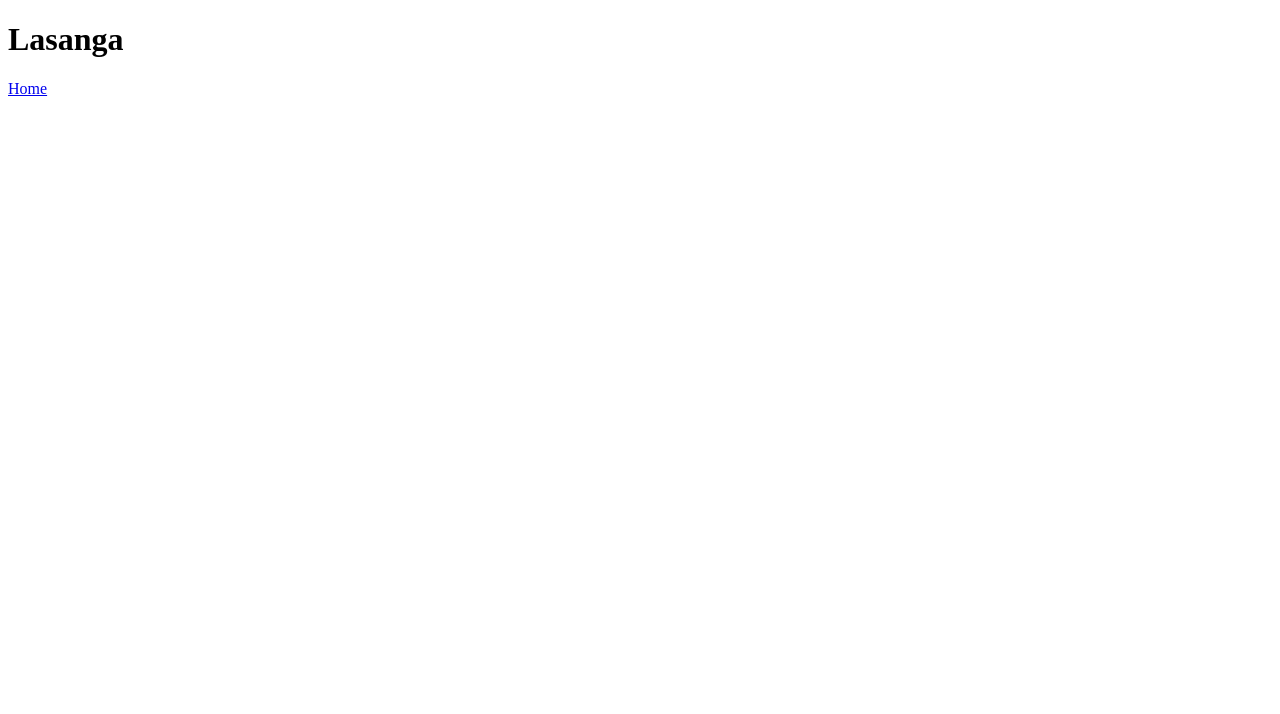
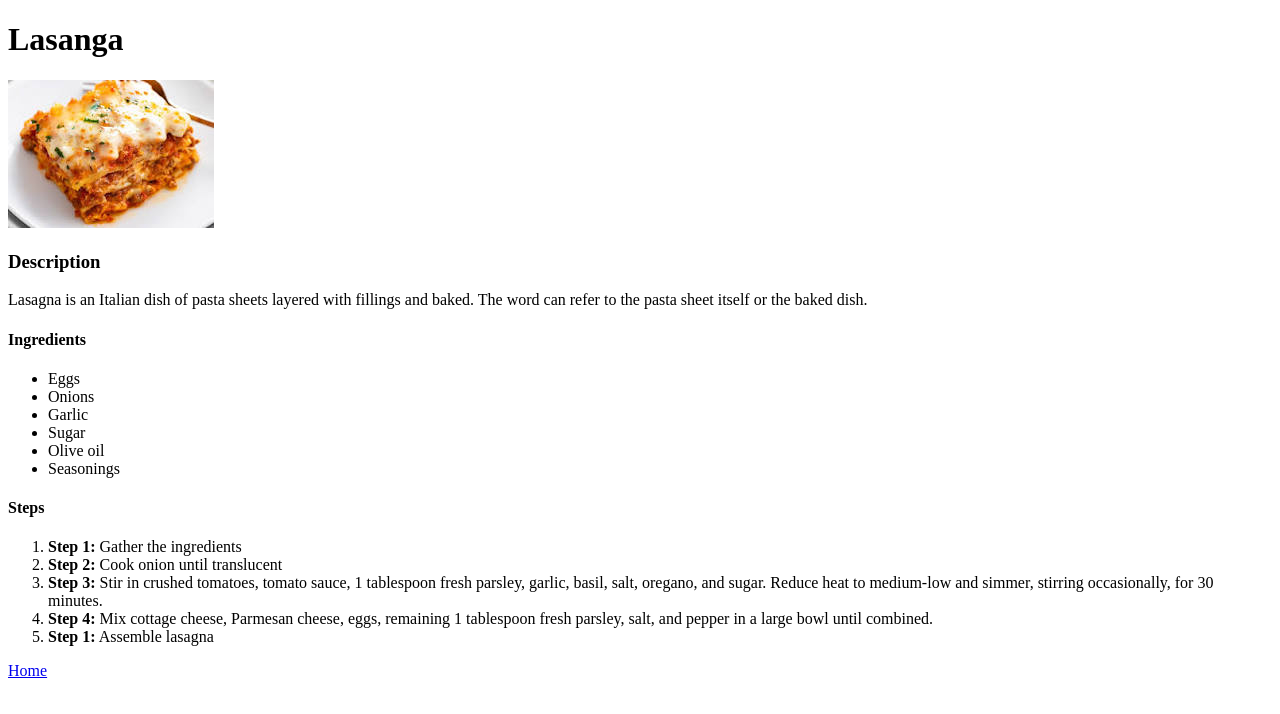
Before and after one commit to Diwakar-sun-Dev/odin-recipes, a plain HTML site: page recipes/lasanga.html in a window 1280 px wide. Drawn offline with Linux system fonts and the light colour scheme.

Commit message:
Added recipe for lasanga in its recipe page

```diff
--- a/recipes/lasanga.html
+++ b/recipes/lasanga.html
@@ -7,6 +7,28 @@
 
     <body>
         <h1>Lasanga</h1>
+        <img src="./images/lasanga.jpeg" alt="Image of a lasanga">
+        <h3>Description</h3>
+        <p>Lasagna is an Italian dish of pasta sheets layered with
+            fillings and baked. The word can refer to the pasta sheet itself or the baked dish.
+        </p>
+        <h4>Ingredients</h4>
+        <ul>
+            <li>Eggs</li>
+            <li>Onions</li>
+            <li>Garlic</li>
+            <li>Sugar</li>
+            <li>Olive oil</li>
+            <li>Seasonings</li>
+        </ul>
+        <h4>Steps</h4>
+        <ol>
+            <li><strong>Step 1:</strong> Gather the ingredients</li>
+            <li><strong>Step 2:</strong> Cook onion until translucent</li>
+            <li><strong>Step 3:</strong> Stir in crushed tomatoes, tomato sauce, 1 tablespoon fresh parsley, garlic, basil, salt, oregano, and sugar. Reduce heat to medium-low and simmer, stirring occasionally, for 30 minutes.</li>
+            <li><strong>Step 4:</strong> Mix cottage cheese, Parmesan cheese, eggs, remaining 1 tablespoon fresh parsley, salt, and pepper in a large bowl until combined.</li>
+            <li><strong>Step 1:</strong> Assemble lasagna</li>
+        </ol>
         <a href="../index.html">Home</a>
     </body>
 </html>
```
Also changed, not shown: recipes/images/lasanga.jpeg (added).
